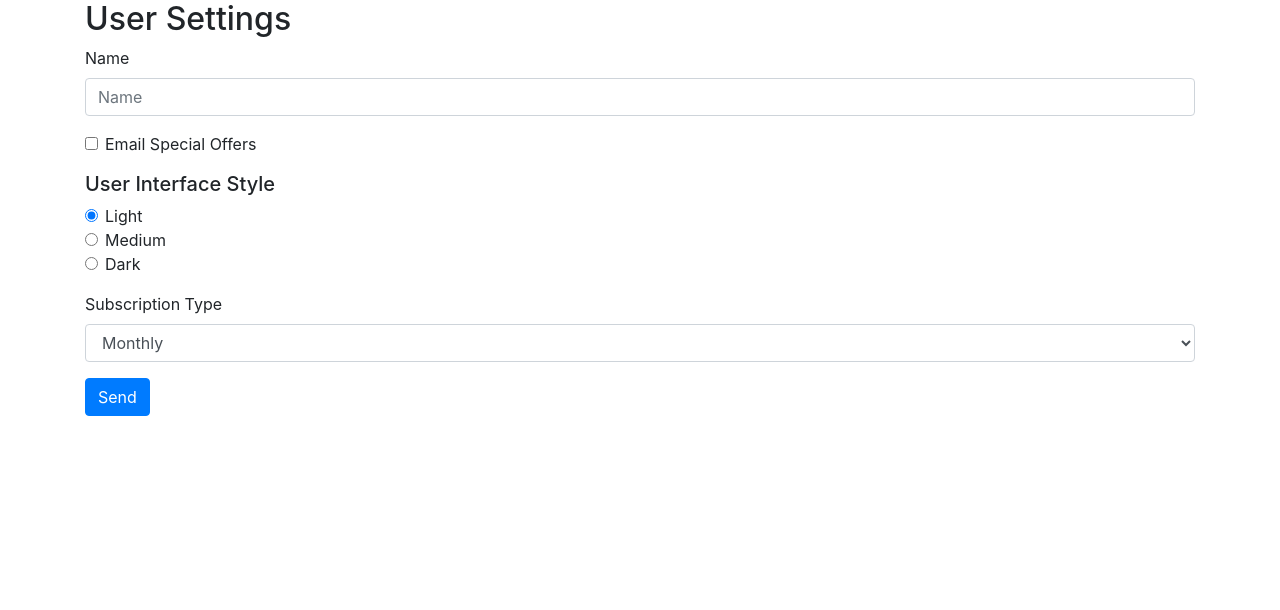
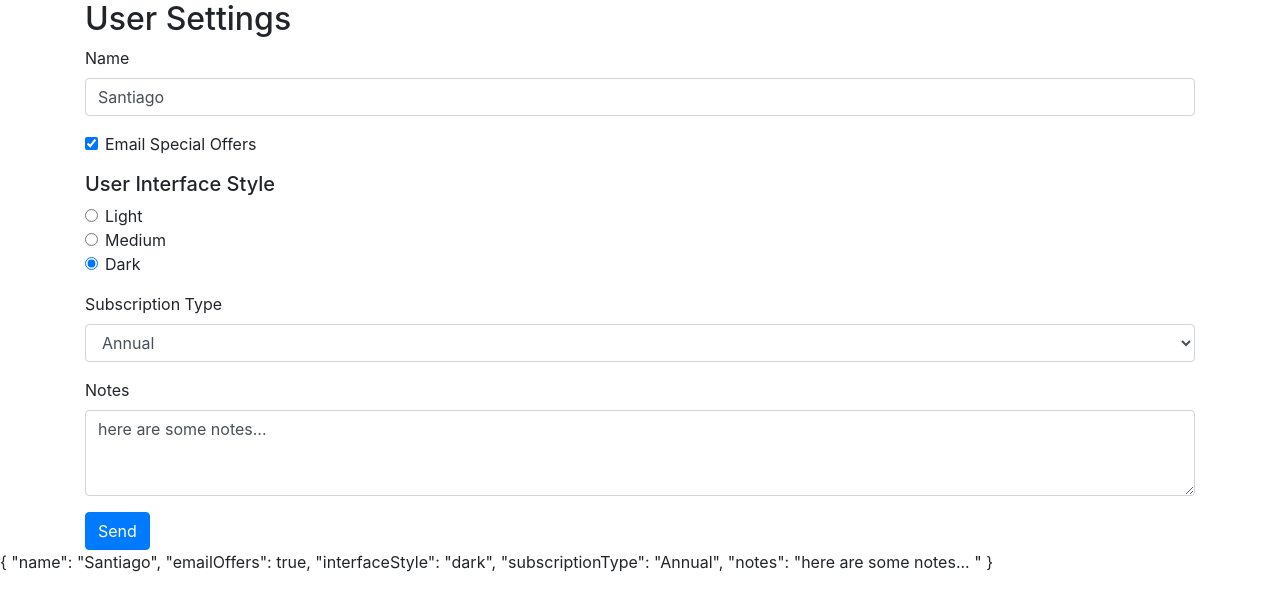
Before and after one commit to Santiago96/angular-forms, an Angular app: page / in a window 1280 px wide. Shown: the top 610 px of the page. Built offline with nearby package versions, Linux system fonts and the light colour scheme.

Commit message:
created form and using ngModel directive to get the value in the form, besides was added a datetype model for the form

```diff
--- /dev/null
+++ b/src/app/data/user-settings.ts
@@ -0,0 +1,8 @@
+export interface UserSettings {
+
+    name: string,
+    emailOffers: boolean,
+    interfaceStyle: string,
+    subscriptionType: string,
+    notes: string
+}
--- a/src/app/user-settings-form/user-settings-form.component.html
+++ b/src/app/user-settings-form/user-settings-form.component.html
@@ -1,12 +1,12 @@
 <div class="container">
     <h2>User Settings</h2>
-    <form>
+    <form #form="ngForm">
         <div class="form-group">
             <label for="name">Name</label>
-            <input type="text" id="name" class="form-control" placeholder="Name" name="name">
+            <input type="text" id="name" class="form-control" placeholder="Name" name="name" [(ngModel)]="userSettings.name">
         </div>
         <div class="form-check form-group">
-            <input class="form-check-input" type="checkbox"  id="emailOffers">
+            <input class="form-check-input" type="checkbox" name="emailSpecialOffers"  id="emailOffers" [(ngModel)]="userSettings.emailOffers">
             <label class="form-check-label" for="emailOffers">
               Email Special Offers
             </label>
@@ -15,19 +15,19 @@
           <h5>User Interface Style</h5>
           <div class="form-group">
             <div class="form-check">
-                <input class="form-check-input" type="radio" name="interfaceStyle" id="lightInterface" value="light" checked>
+                <input class="form-check-input" type="radio" name="interfaceStyle" id="lightInterface" value="light" checked [(ngModel)]="userSettings.interfaceStyle">
                 <label class="form-check-label" for="lightInterface">
                   Light
                 </label>
               </div>
               <div class="form-check">
-                <input class="form-check-input" type="radio" name="interfaceStyle" id="mediumInterface" value="medium">
+                <input class="form-check-input" type="radio" name="interfaceStyle" id="mediumInterface" value="medium" [(ngModel)]="userSettings.interfaceStyle">
                 <label class="form-check-label" for="mediumInterface">
                   Medium
                 </label>
               </div>
               <div class="form-check disabled">
-                <input class="form-check-input" type="radio" name="interfaceStyle" id="darkInterface" value="dark">
+                <input class="form-check-input" type="radio" name="interfaceStyle" id="darkInterface" value="dark" [(ngModel)]="userSettings.interfaceStyle">
                 <label class="form-check-label" for="darkInterface">
                   Dark
                 </label>
@@ -36,13 +36,20 @@
 
           <div class="form-group">
             <label for="subscriptionType">Subscription Type</label>
-            <select class="form-control" id="subscriptionType">
+            <select class="form-control" name="subscriptionType" id="subscriptionType" [(ngModel)]="userSettings.subscriptionType">
               <option>Monthly</option>
               <option>Annual</option>
               <option>Lifetime</option>
             </select>
           </div>
 
+          <div class="form-group">
+              <label for="notes">Notes</label>
+              <textarea name="notes" id="notes" rows="3" class="form-control" [(ngModel)]="userSettings.notes"></textarea>
+          </div>
+
         <button class="btn btn-primary">Send</button>
     </form>
 </div>
+
+{{originalUserSettings | json}}
--- a/src/app/user-settings-form/user-settings-form.component.ts
+++ b/src/app/user-settings-form/user-settings-form.component.ts
@@ -1,3 +1,4 @@
+import { UserSettings } from './../data/user-settings';
 import { Component, OnInit } from '@angular/core';
 
 @Component({
@@ -7,6 +8,16 @@
 })
 export class UserSettingsFormComponent implements OnInit {
 
+  originalUserSettings: UserSettings = {
+    name: 'Santiago',
+    emailOffers: true,
+    interfaceStyle: 'dark',
+    subscriptionType: 'Annual',
+    notes: 'here are some notes... '
+  };
+
+  userSettings: UserSettings = {...this.originalUserSettings};
+
   constructor() { }
 
   ngOnInit(): void {
```
